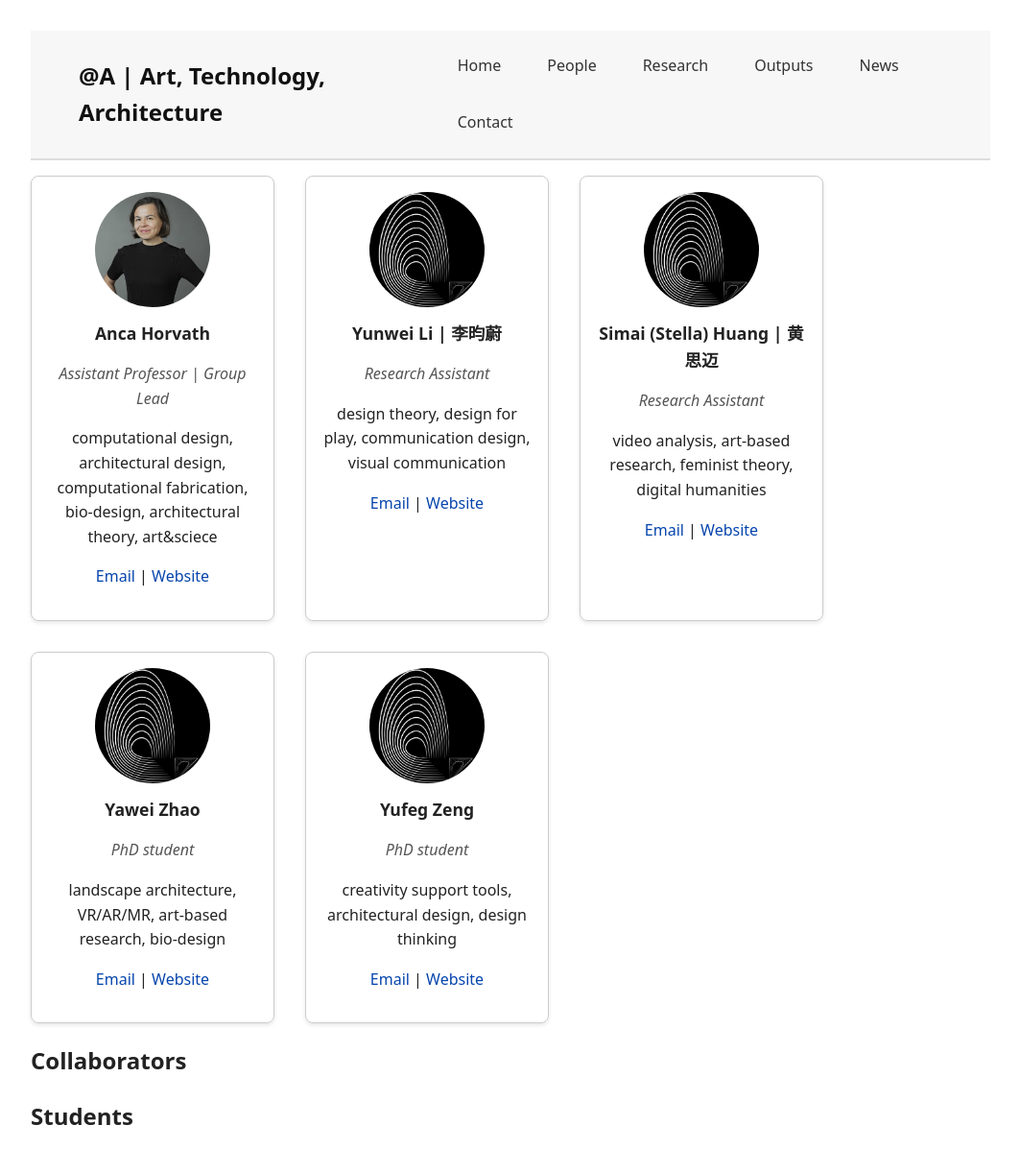
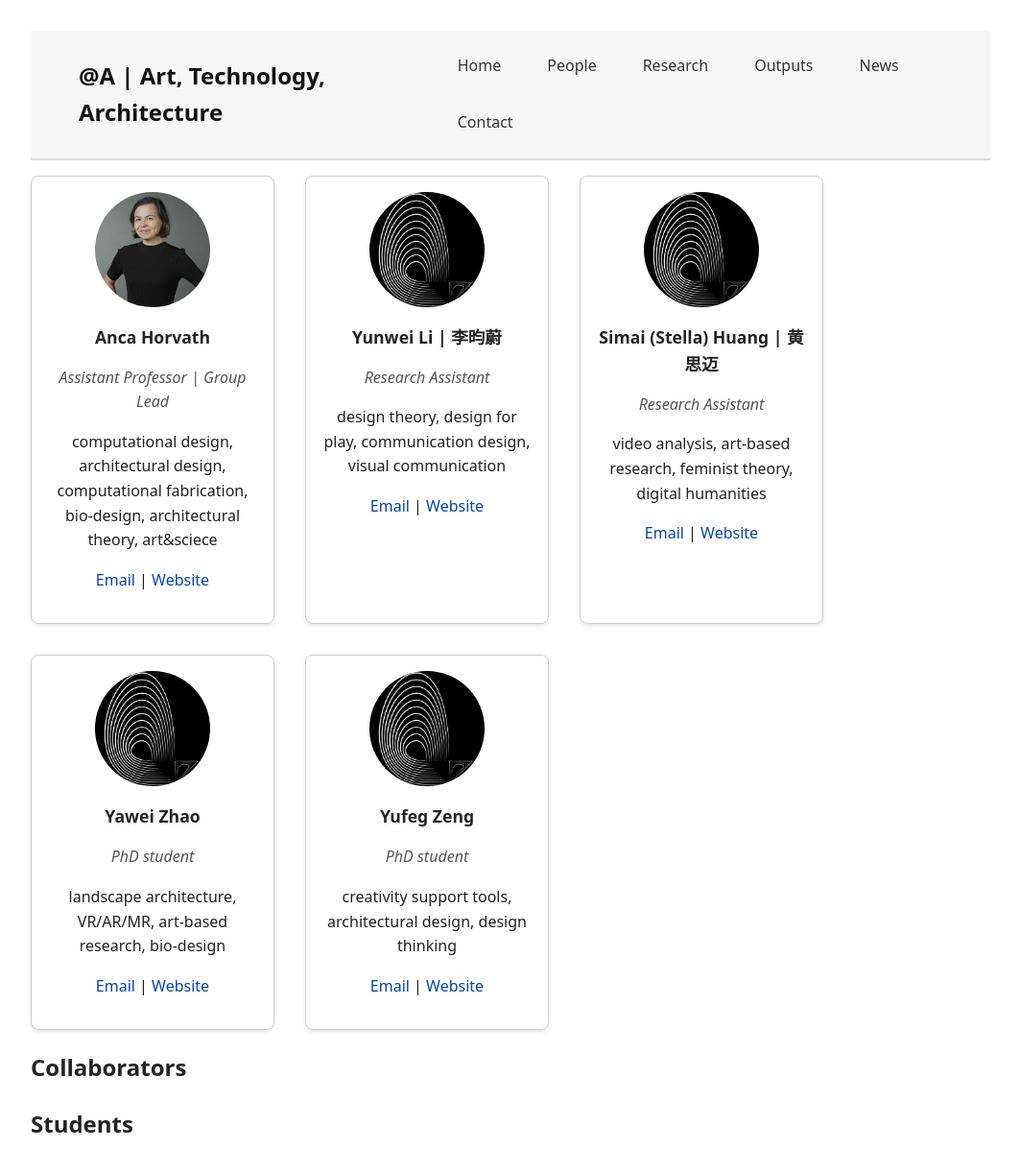
Before and after one commit to anqua/at-a, a Jekyll site: the page built from people.md, in a window 1280 px wide. Shown: the whole page at 96% size, without its empty margins (108-1171 px from the left). Built offline with Jekyll 4.4.1, drawn with Linux system fonts in a browser that asks for light colours.

Commit message:
Update style.css

```diff
--- a/assets/css/style.css
+++ b/assets/css/style.css
@@ -144,7 +144,7 @@ main h1 {
 }
 
 .person-card h3 {
-  margin: 0.3em 0;
+  margin: 0.5em 0;
   font-size: 1.1em;
 }
 
```
